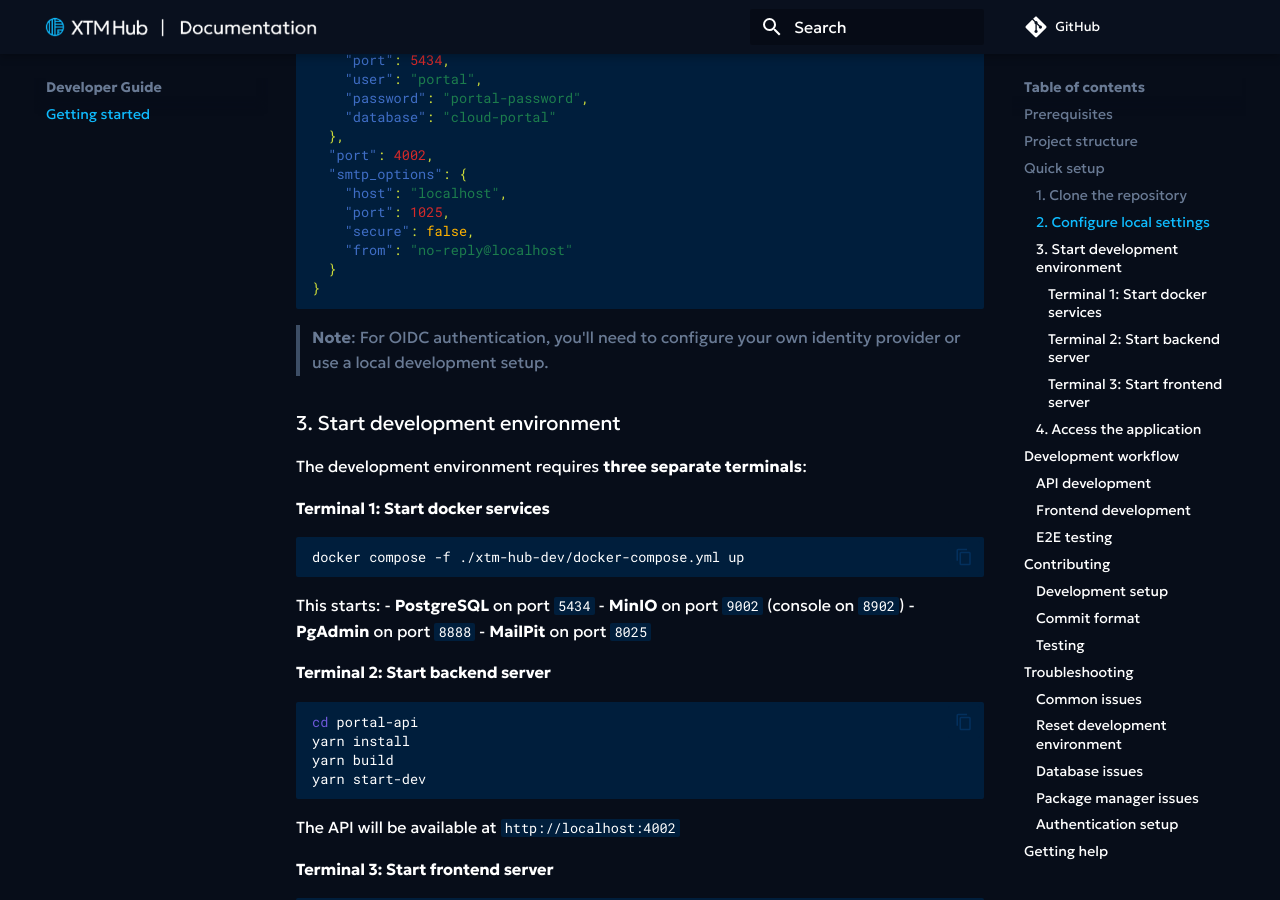
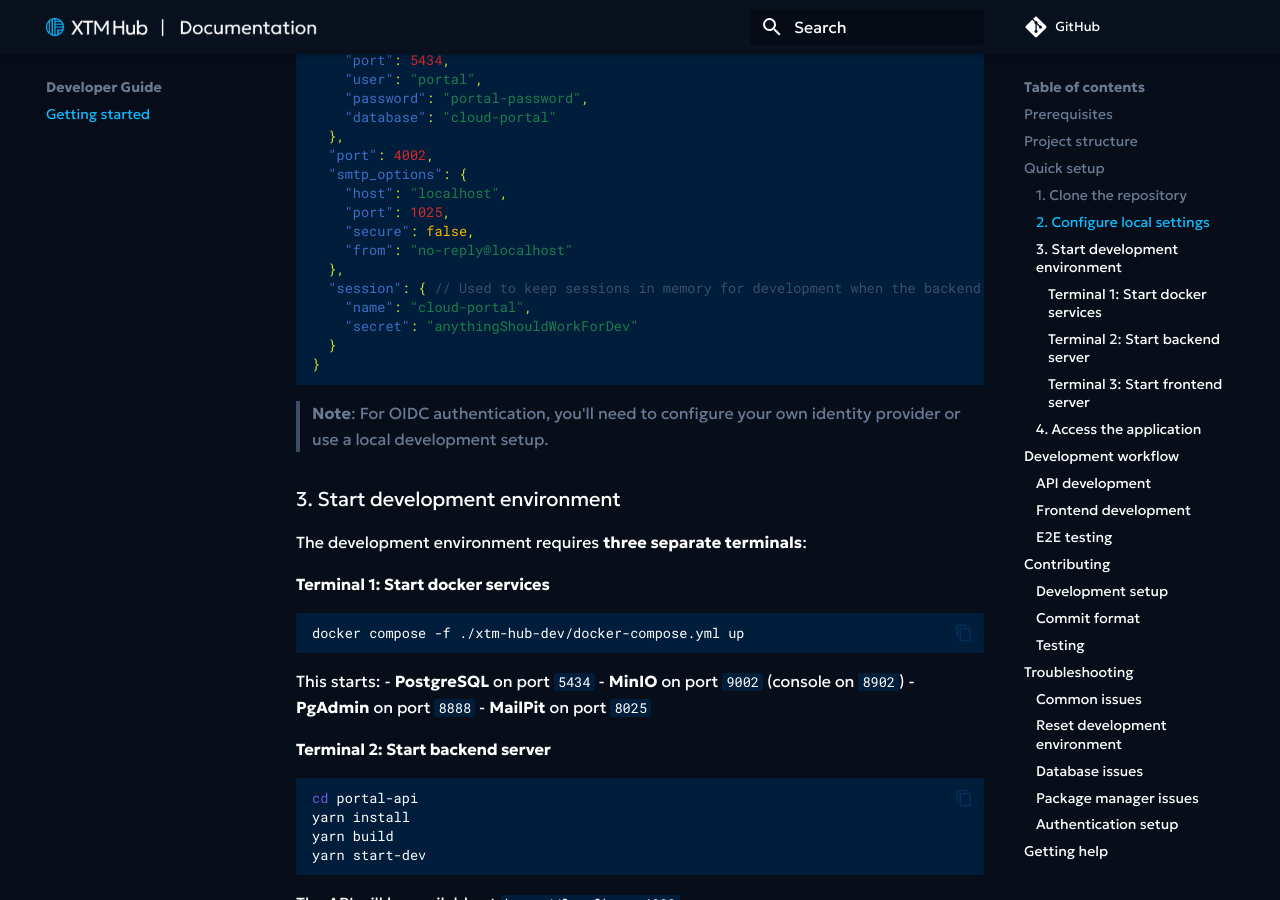
Before and after one commit to FiligranHQ/xtm-hub-docs, an MkDocs documentation site: the page built from docs/getting-started.md, in a window 1280 px wide and 900 px high, scrolled down 1475 px. Built offline with MkDocs 1.6.1 and Material for MkDocs 9.7.7, drawn with Linux system fonts in a browser that asks for light colours; comment, search, counter and statistics services are not loaded; the version menu is left out.

Commit message:
[getting started] - doc(local.json) Add sessions variables

````diff
--- a/docs/getting-started.md
+++ b/docs/getting-started.md
@@ -65,6 +65,10 @@ Create a local configuration file at `portal-api/config/local.json`:
     "port": 1025,
     "secure": false,
     "from": "no-reply@localhost"
+  },
+  "session": { // Used to keep sessions in memory for development when the backend keeps restarting.
+    "name": "cloud-portal",
+    "secret": "anythingShouldWorkForDev"
   }
 }
 ```
````
